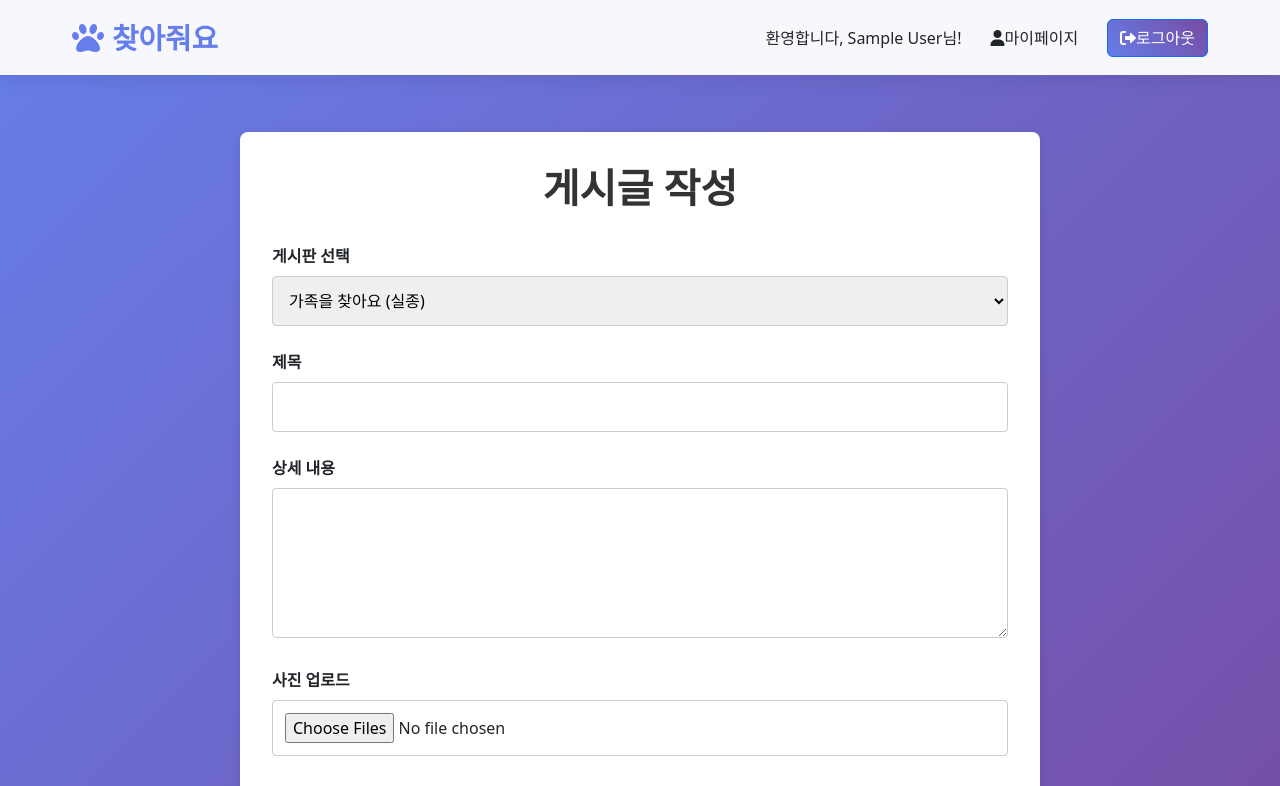
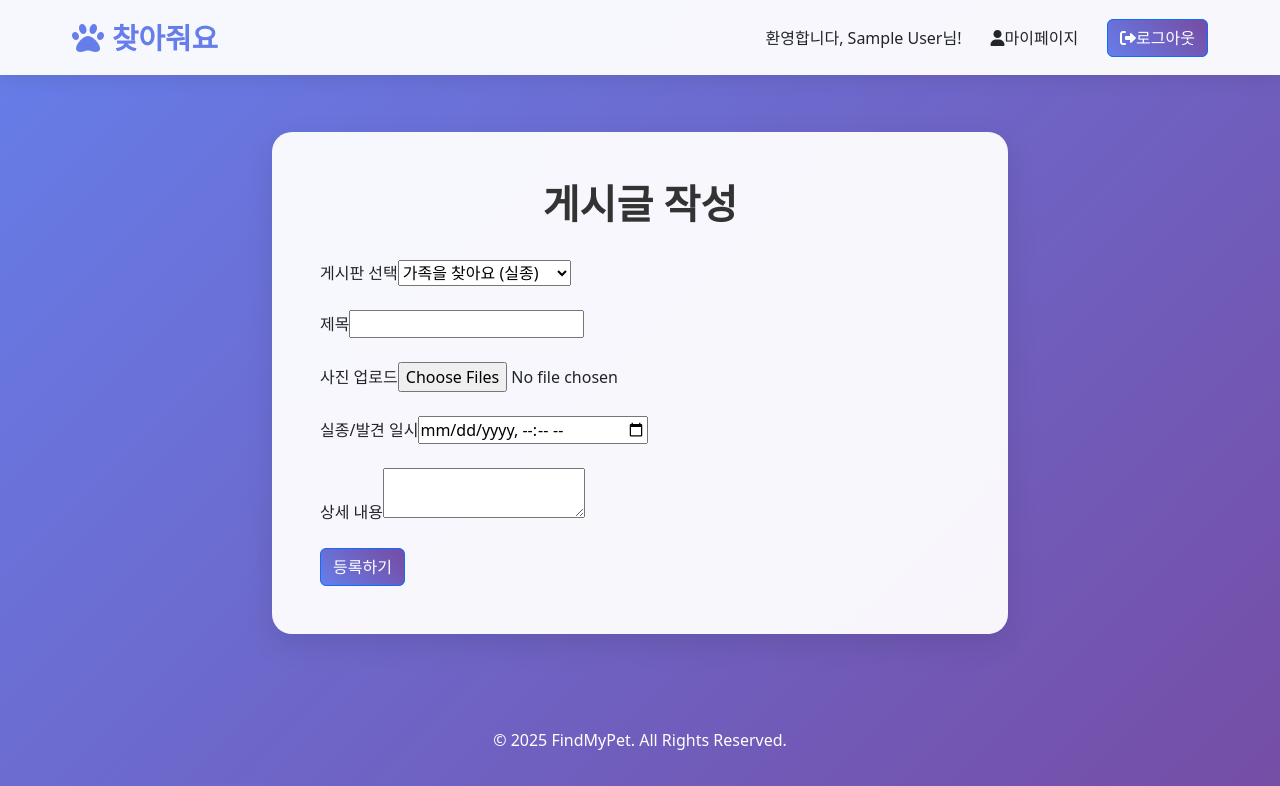
Before and after one commit to freemanyoo/FindMyPetFront, a React (Vite) app: page /board/write in a window 1280 px wide. Shown: the top 786 px of the page. Built offline with nearby package versions, Linux system fonts and the light colour scheme; sample sign-in values are in the browser's storage.

Commit message:
250828)프론트_post

```diff
--- a/src/components/board/SearchFilterBox.jsx
+++ b/src/components/board/SearchFilterBox.jsx
@@ -23,9 +23,9 @@ const SearchFilterBox = ({ onSearch, onFilterChange }) => {
 
     const [isExpanded, setIsExpanded] = useState(false);
 
-    useEffect(() => { loadFilterOptions(); }, []);
-
-    // 👈 [제거] cityProvince에 따라 district를 로드하던 useEffect 제거
+    // useEffect(() => { loadFilterOptions(); }, []);
+    //
+    // // 👈 [제거] cityProvince에 따라 district를 로드하던 useEffect 제거
 
     useEffect(() => {
         if (searchCriteria.animalType) {
@@ -34,24 +34,24 @@ const SearchFilterBox = ({ onSearch, onFilterChange }) => {
         }
     }, [searchCriteria.animalType]);
 
-    const loadFilterOptions = async () => {
-        try {
-            const resp = await fetch('/api/find-pets/filter-options');
-            if (!resp.ok) throw new Error('filter-options not available');
-            const data = await resp.json();
-            const animalCategories = data.animalCategories || data.animalTypes || [];
-            const normalizedTypes = animalCategories.map((t) =>
-                typeof t === 'string' ? { value: t, label: t } : t
-            );
-            setFilterOptions(prev => ({
-                ...prev,
-                animalTypes: normalizedTypes,
-                genders: data.genders || [],
-            }));
-        } catch (e) {
-            console.warn('필터 옵션 로드 실패(무시 가능):', e);
-        }
-    };
+    // const loadFilterOptions = async () => {
+    //     try {
+    //         const resp = await fetch('/api/find-pets/filter-options');
+    //         if (!resp.ok) throw new Error('filter-options not available');
+    //         const data = await resp.json();
+    //         const animalCategories = data.animalCategories || data.animalTypes || [];
+    //         const normalizedTypes = animalCategories.map((t) =>
+    //             typeof t === 'string' ? { value: t, label: t } : t
+    //         );
+    //         setFilterOptions(prev => ({
+    //             ...prev,
+    //             animalTypes: normalizedTypes,
+    //             genders: data.genders || [],
+    //         }));
+    //     } catch (e) {
+    //         console.warn('필터 옵션 로드 실패(무시 가능):', e);
+    //     }
+    // };
 
     // 👈 [제거] loadDistricts 함수 제거
 
--- a/src/context/AuthContext.jsx
+++ b/src/context/AuthContext.jsx
@@ -44,6 +44,10 @@ export const AuthProvider = ({ children }) => {
     localStorage.removeItem('isLoggedIn');
     localStorage.removeItem('userRole');
     localStorage.removeItem('user'); // Clear user object from localStorage
+      // 추가_CKM
+      localStorage.removeItem('accessToken');
+      localStorage.removeItem('refreshToken');
+      //
   };
 
   return (
--- a/src/hooks/useFetchPosts.js
+++ b/src/hooks/useFetchPosts.js
@@ -79,8 +79,16 @@ const useFetchPosts = (filters, page) => {
                 Object.entries(filters).filter(([_, v]) => v !== '' && v !== null)
             );
 
+
+
+            // 👇 이 부분에 방어 코드를 추가합니다.
+            // const validatedPage = Math.max(0, page - 1); // page가 1 미만일 경우 0으로 강제
+
+
+
             const params = {
-                page: page - 1,
+                page: page, // 수정된 변수 사용
+                // page: page - 1,
                 size: 9,
                 ...cleanFilters,
             };
--- a/src/pages/board/BoardListPage.jsx
+++ b/src/pages/board/BoardListPage.jsx
@@ -13,7 +13,7 @@ const BoardListPage = () => {
 
     // SearchFilterBox의 모든 필터 조건을 담을 state. type도 여기에 포함.
     const [filters, setFilters] = useState({ type: type });
-    const [currentPage, setCurrentPage] = useState(1);
+    const [currentPage, setCurrentPage] = useState(0);
 
     // URL의 type이 변경되면 filters에도 반영
     useEffect(() => {
--- a/src/pages/board/BoardWritePage.jsx
+++ b/src/pages/board/BoardWritePage.jsx
@@ -1,15 +1,15 @@
 import React, { useState, useEffect } from 'react';
-import { useParams, useNavigate } from 'react-router-dom';
+import { useNavigate, useParams } from 'react-router-dom';
 import axiosInstance from '../../api/axiosInstance';
-import './BoardWritePage.css'; // 스타일 import
+import './BoardWritePage.css'; // 나중에 CSS를 추가하세요.
 
 const BoardWritePage = () => {
-    const { postId } = useParams();
+    const { postId } = useParams(); // URL에서 postId를 가져옴 (수정 시에만 존재)
+    const isEditing = Boolean(postId); // postId가 있으면 수정 모드
     const navigate = useNavigate();
-    const isEditMode = Boolean(postId);
 
-    const [postData, setPostData] = useState({
-        postType: 'MISSING',
+    const [formData, setFormData] = useState({
+        postType: 'MISSING', // 기본값
         title: '',
         content: '',
         animalName: '',
@@ -17,126 +17,140 @@ const BoardWritePage = () => {
         animalCategory: '',
         animalBreed: '',
         lostTime: '',
-        location: '',
-        latitude: 37.5665,
-        longitude: 126.9780,
+        latitude: 37.5665, // 기본 위도 (서울시청)
+        longitude: 126.9780, // 기본 경도 (서울시청)
     });
-    const [imageFiles, setImageFiles] = useState([]); // 새로 업로드할 파일들
-    const [existingImageUrls, setExistingImageUrls] = useState([]); // 수정 시 기존 이미지 URL
-    const [deletedImageIds, setDeletedImageIds] = useState([]); // 수정 시 삭제할 이미지 ID
+    const [images, setImages] = useState([]); // 업로드할 이미지 파일 목록
+    const [imagePreviews, setImagePreviews] = useState([]); // 이미지 미리보기 URL 목록
+    const [error, setError] = useState('');
 
+    // 수정 모드일 경우, 기존 게시글 데이터를 불러옵니다.
     useEffect(() => {
-        if (isEditMode) {
+        if (isEditing) {
             const fetchPostData = async () => {
                 try {
                     const response = await axiosInstance.get(`/posts/${postId}`);
-                    const data = response.data.data;
-                    setPostData({
-                        ...data,
-                        lostTime: data.lostTime ? new Date(data.lostTime).toISOString().slice(0, 16) : '',
+                    const post = response.data.data;
+                    // API 응답 구조에 맞게 필드를 채워줍니다.
+                    setFormData({
+                        postType: post.postType,
+                        title: post.title,
+                        content: post.content,
+                        animalName: post.animalName,
+                        animalAge: post.animalAge,
+                        animalCategory: post.animalCategory,
+                        animalBreed: post.animalBreed,
+                        lostTime: post.lostTime.substring(0, 16), // datetime-local 형식에 맞게 자름
+                        latitude: post.latitude,
+                        longitude: post.longitude,
                     });
-                    setExistingImageUrls(data.images || []);
-                } catch (error) {
-                    console.error("게시글 데이터 로딩 실패:", error);
-                    alert("게시글 정보를 불러오는 데 실패했습니다.");
+                    setImagePreviews(post.images.map(img => img.imageUrl));
+                } catch (err) {
+                    console.error("게시글 데이터 로딩 실패:", err);
+                    setError("게시글 정보를 불러오는데 실패했습니다.");
                 }
             };
             fetchPostData();
         }
-    }, [isEditMode, postId]);
+    }, [isEditing, postId]);
 
-    const handleChange = (e) => {
+    const handleInputChange = (e) => {
         const { name, value } = e.target;
-        setPostData(prev => ({ ...prev, [name]: value }));
+        setFormData(prev => ({ ...prev, [name]: value }));
     };
 
     const handleImageChange = (e) => {
-        setImageFiles(Array.from(e.target.files));
-    };
+        const files = Array.from(e.target.files);
+        setImages(files);
 
-    const handleDeleteExistingImage = (imageId) => {
-        setDeletedImageIds(prev => [...prev, imageId]);
-        setExistingImageUrls(prev => prev.filter(img => img.imageId !== imageId));
+        // 이미지 미리보기 생성
+        const previews = files.map(file => URL.createObjectURL(file));
+        setImagePreviews(previews);
     };
 
     const handleSubmit = async (e) => {
         e.preventDefault();
+        setError('');
 
-        const formData = new FormData();
-        const requestDto = { ...postData, deletedImageIds };
-        formData.append('requestDto', new Blob([JSON.stringify(requestDto)], { type: 'application/json' }));
+        const submissionData = new FormData();
 
-        imageFiles.forEach(file => {
-            formData.append(isEditMode ? 'newImages' : 'images', file);
+        // 1. JSON 데이터를 Blob으로 만들어 FormData에 추가
+        submissionData.append('postDto', new Blob([JSON.stringify(formData)], { type: "application/json" }));
+
+        // 2. 이미지 파일들을 FormData에 추가
+        images.forEach(file => {
+            submissionData.append('images', file);
         });
 
         try {
-            if (isEditMode) {
-                await axiosInstance.put(`/posts/${postId}`, formData, {
-                    headers: { 'Content-Type': 'multipart/form-data' },
+            if (isEditing) {
+                // 수정 API 호출 (PUT)
+                await axiosInstance.put(`/posts/${postId}`, submissionData, {
+                    headers: { 'Content-Type': 'multipart/form-data' }
                 });
                 alert('게시글이 성공적으로 수정되었습니다.');
                 navigate(`/post/${postId}`);
             } else {
-                const response = await axiosInstance.post('/posts', formData, {
-                    headers: { 'Content-Type': 'multipart/form-data' },
+                // 생성 API 호출 (POST)
+                await axiosInstance.post('/posts', submissionData, {
+                    headers: { 'Content-Type': 'multipart/form-data' }
                 });
-                const newPostId = response.data.data.postId;
                 alert('게시글이 성공적으로 등록되었습니다.');
-                navigate(`/post/${newPostId}`);
+                navigate(`/board/${formData.postType.toLowerCase()}`);
             }
-        } catch (error) {
-            console.error("게시글 제출 실패:", error.response?.data || error);
-            alert(`처리 중 오류가 발생했습니다: ${error.response?.data?.error?.message || error.message}`);
+        } catch (err) {
+            console.error("게시글 저장 실패:", err);
+            setError(err.response?.data?.error?.message || "게시글 저장 중 오류가 발생했습니다.");
         }
     };
 
     return (
-        <section className="write-form-container">
-            <h2 className="form-title">{isEditMode ? '게시글 수정' : '게시글 작성'}</h2>
-            <form onSubmit={handleSubmit} className="write-form">
-                {/* 폼 필드들을 HTML 샘플 기반으로 구성 */}
+        <section className="form-section">
+            <div className="form-container">
+                <h2 className="form-title">{isEditing ? '게시글 수정' : '게시글 작성'}</h2>
+                <form onSubmit={handleSubmit}>
+                    {/* 게시판 선택 */}
                     <div className="form-group">
                         <label>게시판 선택</label>
-                    <select name="postType" value={postData.postType} onChange={handleChange}>
+                        <select name="postType" value={formData.postType} onChange={handleInputChange}>
                             <option value="MISSING">가족을 찾아요 (실종)</option>
                             <option value="SHELTER">주인을 기다려요 (보호)</option>
                         </select>
                     </div>
+
+                    {/* 제목 */}
                     <div className="form-group">
                         <label>제목</label>
-                    <input type="text" name="title" value={postData.title} onChange={handleChange} required />
+                        <input type="text" name="title" value={formData.title} onChange={handleInputChange} required />
                     </div>
+
+                    {/* 사진 업로드 및 미리보기 */}
+                    <div className="form-group">
+                        <label>사진 업로드</label>
+                        <input type="file" multiple onChange={handleImageChange} accept="image/*" />
+                        <div className="image-previews">
+                            {imagePreviews.map((preview, index) => (
+                                <img key={index} src={preview} alt="미리보기" style={{ width: '100px', height: '100px', objectFit: 'cover' }} />
+                            ))}
+                        </div>
+                    </div>
+
+                    {/* 동물 정보 입력 필드들... */}
+                    <div className="form-group">
+                        <label>실종/발견 일시</label>
+                        <input type="datetime-local" name="lostTime" value={formData.lostTime} onChange={handleInputChange} required />
+                    </div>
+
+                    {/* 내용 */}
                     <div className="form-group">
                         <label>상세 내용</label>
-                    <textarea name="content" value={postData.content} onChange={handleChange} required />
+                        <textarea name="content" value={formData.content} onChange={handleInputChange} required></textarea>
                     </div>
 
-                {/* ... 동물 정보, 위치 등 나머지 폼 필드 추가 ... */}
-
-                <div className="form-group">
-                    <label>사진 업로드</label>
-                    {isEditMode && existingImageUrls.length > 0 && (
-                        <div className="existing-images">
-                            <p>기존 이미지 (클릭하여 삭제)</p>
-                            {existingImageUrls.map(image => (
-                                <div key={image.imageId} className="img-wrapper" onClick={() => handleDeleteExistingImage(image.imageId)}>
-                                    <img src={image.imageUrl} alt="기존 이미지" />
-                                    <span className="delete-icon">X</span>
+                    {error && <p className="error-message">{error}</p>}
+                    <button type="submit" className="btn btn-primary">{isEditing ? '수정하기' : '등록하기'}</button>
+                </form>
             </div>
-                            ))}
-                        </div>
-                    )}
-                    <input type="file" multiple onChange={handleImageChange} accept="image/*" />
-                </div>
-
-                <div className="form-actions">
-                    <button type="button" className="btn btn-outline" onClick={() => navigate(-1)}>취소</button>
-                    <button type="submit" className="btn btn-primary">
-                        {isEditMode ? '수정하기' : '등록하기'}
-                    </button>
-                </div>
-            </form>
         </section>
     );
 };
--- a/src/pages/user/ProfilePage.jsx
+++ b/src/pages/user/ProfilePage.jsx
@@ -5,7 +5,7 @@ import { useNavigate, useLocation } from 'react-router-dom'; // Add useNavigate
 import './ProfilePage.css';
 
 function ProfilePage() {
-  const { user } = useAuth(); // Get user from AuthContext
+    const { user, login } = useAuth(); // ✅ login 함수도 가져옵니다. // Get user from AuthContext
   const navigate = useNavigate(); // Initialize useNavigate
   const location = useLocation(); // Initialize useLocation
   const [localUserInfo, setLocalUserInfo] = useState(user);
@@ -100,18 +100,15 @@ function ProfilePage() {
         setIsEditingProfile(false); // Corrected
         // Re-fetch user info to update the displayed data (or update local state if App.jsx handles it)
         // For now, re-fetch to ensure consistency with backend
-        const updatedResponse = await axiosInstance.get('/users/me');
-        if (updatedResponse.data.success) {
-          setLocalUserInfo(updatedResponse.data.data);
-          setEditFormData({
-            name: updatedResponse.data.data.name,
-            phoneNumber: updatedResponse.data.data.phoneNumber,
-            email: updatedResponse.data.data.email,
-            address: updatedResponse.data.data.address,
-          });
-        }
+          const updatedUserResponse = await axiosInstance.get('/users/me');
+          if (updatedUserResponse.data.success) {
+              const updatedUser = updatedUserResponse.data.data;
+              // ✅ AuthContext의 login 함수를 호출하여 전역 user 상태를 업데이트합니다.
+              //    Header 등 다른 컴포넌트에도 변경사항이 즉시 반영됩니다.
+              login(updatedUser);
+          }
       } else {
-        setError(response.data.error.message || '회원 정보 수정에 실패했습니다.');
+          setError(response.data.error.message || '회원 정보 수정에 실패했습니다.');
       }
     } catch (err) {
       console.error('Update user info error:', err);
```
Lines whose indentation alone changed are shown as unchanged.
